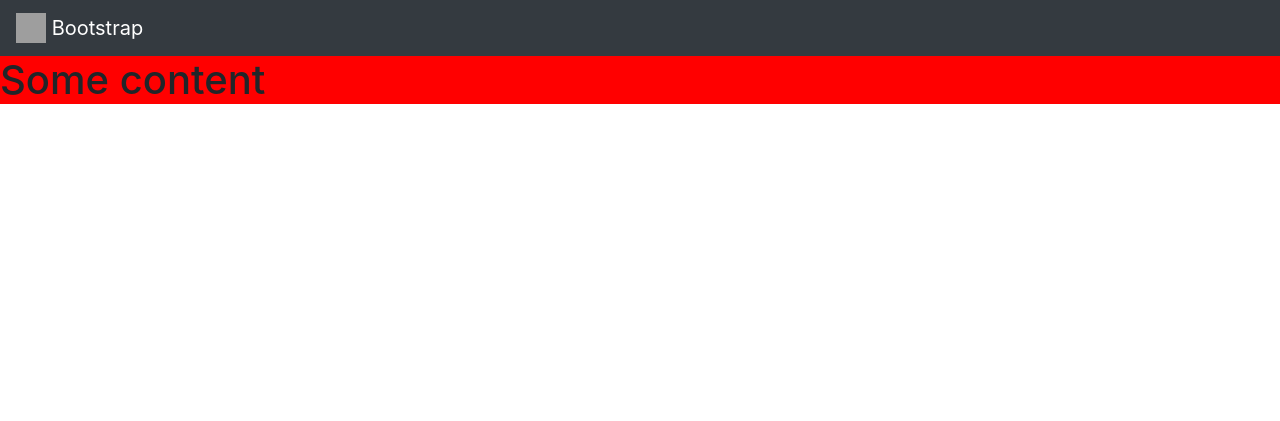
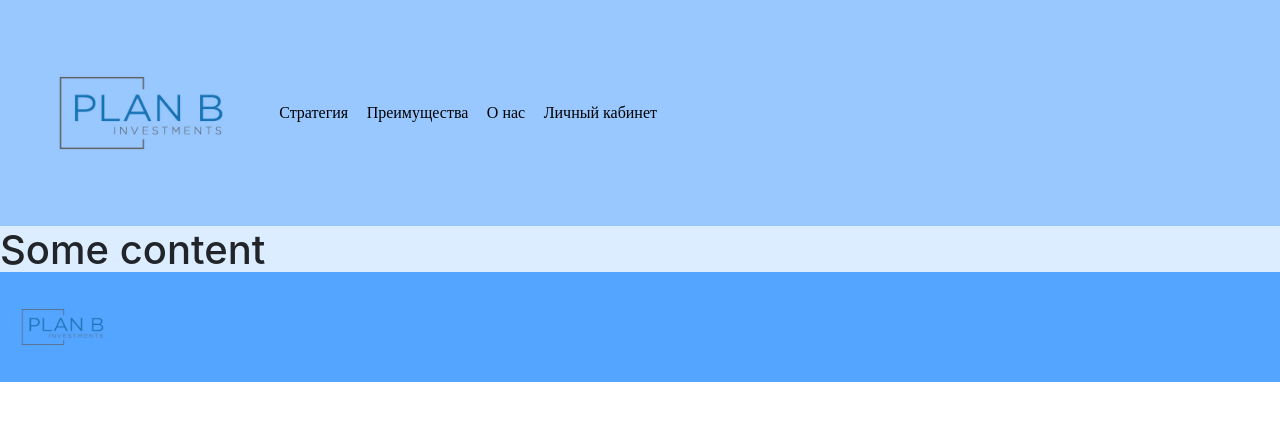
Before and after one commit to paddich/capital, a Django app: template capital/templates/capital/index.html in a window 1280 px wide. Shown: the top 421 px of the page. Run offline with Django 3.2, Linux system fonts and the light colour scheme; the template is opened without the code that fills it, so the values that code supplies are empty; some libraries are stand-ins or nearby versions; grey boxes are pictures that could not be loaded.

Commit message:
base temp

```diff
--- a/capital/templates/capital/index.html
+++ b/capital/templates/capital/index.html
@@ -1,7 +1,7 @@
 {% extends 'capital/base_temp.html' %}
 
 {% block title %}
-    Main page
+    Plan B Investments
 {% endblock %}
 
 {% block content %}
--- a/static/css/styles.css
+++ b/static/css/styles.css
@@ -1,3 +1,25 @@
+.navbar {
+    background: #98C8FF;
+}
+
+.btn-nav-group {
+    position: relative;
+    left: -600px;
+}
+
+.btn-nav {
+    border: 2px #999;
+    padding: 7px;
+    background: #98C8FF;
+    font-family: 'Times New Roman', Georgia, Serif;
+}
+
 .content {
-    background: red;
+    background: #DCEDFF;
 }
+
+.botbar {
+    margin-top: -10px;
+    position: static;
+    background: #54A5FF;
+}
--- a/templates/base.html
+++ b/templates/base.html
@@ -13,19 +13,28 @@
     </title>
 </head>
 <body>
-    <nav class="navbar navbar-dark bg-dark">
+    <nav class="navbar">
         <a class="navbar-brand" href="#">
-            <img src="/docs/4.1/assets/brand/bootstrap-solid.svg" width="30" height="30"
-                 class="d-inline-block align-top" alt="">
-            Bootstrap
+            <img src="{% static 'images/planBlogo.jpg' %}" width="250" height="200">
         </a>
+        <div class="btn-nav-group">
+            <button class="btn-nav">Стратегия</button>
+            <button class="btn-nav">Преимущества</button>
+            <button class="btn-nav">О нас</button>
+            <button class="btn-nav">Личный кабинет</button>
+        </div>
+
     </nav>
     <div class="content">
         {% block content %}
             There is no any content for you
         {% endblock %}
     </div>
-
+    <nav class="botbar">
+        <a class="navbar-brand" href="#">
+            <img src="{% static 'images/logoDark.jpg' %}" width="125" height="100">
+        </a>
+    </nav>
 
 </body>
 </html>
```
Also changed, not shown: static/images/logoDark.jpg (added), static/images/planBlogo.jpg (added).
